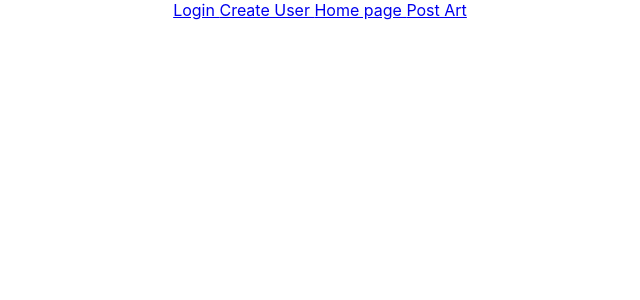
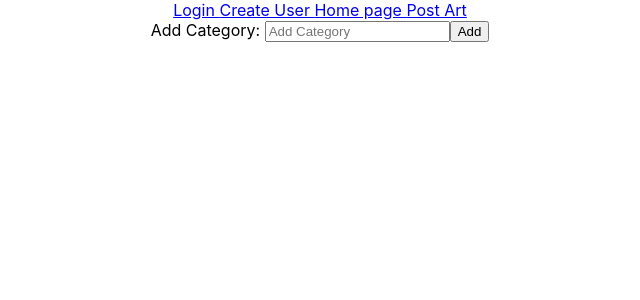
Before and after one commit to Peerasanti/software_project, a React (Create React App) app in the folder client/: page /category in a window 1280 px wide. Shown: the top 300 px of the page, without its empty margins (320-960 px from the left). Built offline with nearby package versions, Linux system fonts and the light colour scheme; no server answers.

Commit message:
display image

```diff
--- a/client/src/App.js
+++ b/client/src/App.js
@@ -10,6 +10,7 @@ import PostArt from './pages/PostArt';
 import Cart from './pages/Cart';
 import Payment from './pages/Payment';
 import PaymentDetail from './pages/PaymentDetail';
+import AddCategory from './helper/AddCategory';
 
 import { AuthContext } from './helper/AuthContext';
 import { useState, useEffect } from 'react';
@@ -68,6 +69,7 @@ function App() {
             <Route path='/cart' element={<Cart/>} />
             <Route path='/payment' element={<Payment/>} />
             <Route path='/detail' element={<PaymentDetail/>} />
+            <Route path='/category'element={<AddCategory/>} />
           </Routes>
         </Router>
       </AuthContext.Provider>
--- /dev/null
+++ b/client/src/helper/AddCategory.js
@@ -0,0 +1,43 @@
+import React from 'react';
+import axios from 'axios';
+import { useFormik } from 'formik';
+import { useState } from 'react';
+
+function AddCategory() {
+
+  const [ newCategory, setNewCategory ] = useState("");
+
+  const formik = useFormik({
+    initialValues: {
+        categoryName: ""
+    },
+    onSubmit: async () => {
+        axios.post('http://localhost:3001/category', formik.values).then((response) => {
+            if(response.data.error) {
+                console.log(response.data.error);
+            } else {
+                console.log(formik.values);
+                setNewCategory("");
+            }
+        });
+    },
+  });
+
+  return (
+    <div>
+      <form onSubmit={formik.handleSubmit}>
+        <label> Add Category: </label>
+        <input
+            type='text'
+            name='categoryName'
+            placeholder='Add Category'
+            autoComplete='off'
+            onChange={(event) => formik.setFieldValue('categoryName', event.target.value)}
+        />
+        <button type='submit'> Add </button>
+      </form>
+    </div>
+  )
+}
+
+export default AddCategory
--- a/client/src/helper/PreviewImage.js
+++ b/client/src/helper/PreviewImage.js
@@ -1,18 +1,8 @@
-import { useState } from "react";
-
-export default function PreviewImage({file}) {
-    const [ preview, setPreview ] = useState({})
-    if(file) {
-        const reader = new FileReader();
-        reader.readAsDataURL(file);
-        reader.onload = () => {
-            setPreview(reader.result)
-        };
-    };
+export default function PreviewImage({path}) {
 
     return (
         <div>
-            <img style={{ width: '300px', height: '300px' }} src={preview} alt=""/>
+            <img style={{ width: '300px', height: '300px' }} src={path} alt=""/>
         </div>
     )
 }
--- a/client/src/pages/Art.js
+++ b/client/src/pages/Art.js
@@ -3,9 +3,11 @@ import { useParams } from 'react-router-dom'
 import { useEffect, useState } from 'react';
 import axios from 'axios';
 import { AuthContext } from '../helper/AuthContext';
+import { useNavigate } from 'react-router-dom';
 
 function Art() {
   let { id } = useParams();
+  let navigate = useNavigate();
 
   const [ artObject, setArtObject] = useState({});
   const [ listOfComment, setListOfComment] = useState([]);
@@ -54,6 +56,7 @@ function Art() {
         setListOfComment([...listOfComment, commentToAdd]);
         setNewComment("");
       }
+      // navigate(`/art/${id}`);
     });
   };
 
@@ -100,6 +103,7 @@ function Art() {
     <div className='artPost'>
       {id}
       <div className='postSection'>
+        <img style={{ width: '300px', height: '300px' }} src={artObject.img} alt=""/>
         <div className="title">{artObject.title}</div>
         <div className="price">{artObject.price}</div>
         <div className="size">{artObject.size}</div>
--- a/client/src/pages/Home.js
+++ b/client/src/pages/Home.js
@@ -22,6 +22,7 @@ function Home() {
       {listOfArt.map((value, key) => {
         return (
           <div key={key} className="art" onClick={() => {navigate(`/art/${value.id}`)}} >
+            <img style={{ width: '300px', height: '300px' }} src={value.img} alt="" />
             <div className="title"> {value.title} </div>
             <div className="artist"> {value.artist} </div>
             <div className="price"> {value.price} </div>
--- a/client/src/pages/PostArt.js
+++ b/client/src/pages/PostArt.js
@@ -8,13 +8,13 @@ import { useEffect, useState } from 'react';
 
 function PostArt() {
 
-  const [ category, setCategory ] = useState([]);
+  // const [ categorys, setCategorys ] = useState([]);
 
-  useEffect(() => {
-    axios.get('http://localhost:3001/category').then((response) => {
-      setCategory(response.data);
-    });
-  }, []);
+  // useEffect(() => {
+  //   axios.get('http://localhost:3001/category').then((response) => {
+  //     setCategorys(response.data);
+  //   });
+  // }, []);
 
   let navigate = useNavigate();
 
@@ -22,6 +22,7 @@ function PostArt() {
     initialValues: {
       img: "",
       title: "",
+      category: null,
       price: 0,
       size: "",
       desciption: "",
@@ -62,7 +63,7 @@ function PostArt() {
         type='file'
         accept='image/*'
         name='img'
-        onChange={(event) => formik.setFieldValue('img', event.target.files[0])}
+        onChange={(event) => formik.setFieldValue('img', URL.createObjectURL(event.target.files[0]))}
       />
       <label> Title: </label>
       <input
@@ -71,14 +72,10 @@ function PostArt() {
         placeholder='(insert title...)'
         onChange={(event) => formik.setFieldValue('title', event.target.value)}
       />
-      <label> Category: </label>
-      {/* <select
+      {/* <label> Category: </label>
+      <select
         name='category'
         placeholder='Select Art Style'
-        options={[
-          {}
-        ]}
-        value={category}
         onChange={(event) => formik.setFieldValue('category', event.target.value)}>
       </select> */}
       <label> Price: </label>
@@ -105,7 +102,7 @@ function PostArt() {
 
       <button type='submit'> Post </button>
      </form>
-     {formik.values.img && <PreviewImage file={formik.values.img}/>}
+     {formik.values.img && <PreviewImage path={formik.values.img}/>}
     </div>
   );
 };
--- a/client/src/pages/Profile.js
+++ b/client/src/pages/Profile.js
@@ -56,6 +56,7 @@ function Profile() {
       {listOfArts.map((value, key) => {
         return (
           <div key={key} className="art" onClick={() => {navigate(`/art/${value.id}`)}}>
+            <img style={{ width: '300px', height: '300px' }} src={value.img} alt=""/>
             <div className="title"> {value.title} </div>
             <div className="size"> {value.size} </div>
             <div className="desciption"> {value.desciption} </div>
```
Also changed, not shown: 2 other files (tests, documents, lock files or other folders).
